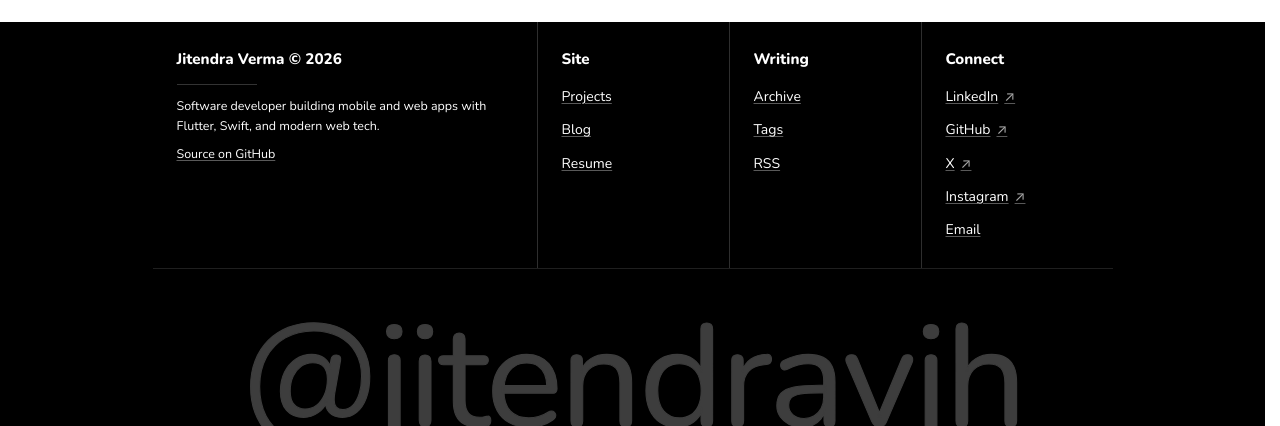
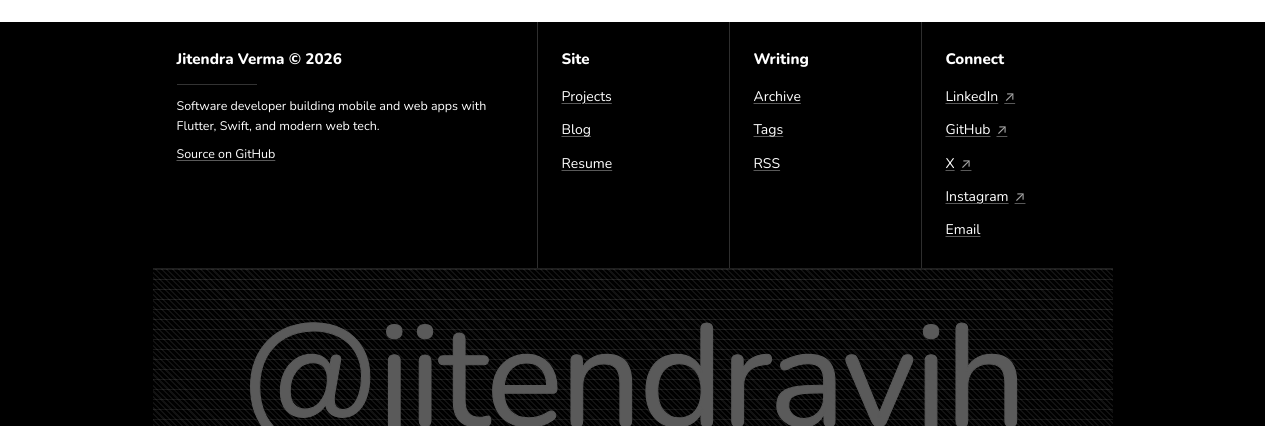
Before and after one commit to jitendravjh/jitendravjh.github.io, an Astro site: page / in a window 1280 px wide. Shown: the part 3773-4199 px from the top of the page. Built offline with nearby package versions, Linux system fonts and the light colour scheme; Astro itself is replaced by a stand-in of ours; some packages are replaced by stand-ins of ours; a web font is replaced by a local one.

Commit message:
Bring back the engraved lines behind the footer handle

```diff
--- a/src/styles/global.css
+++ b/src/styles/global.css
@@ -35,7 +35,7 @@
   --code-bg: #f7f7f4;
   --footer-bg: #000000;
   --footer-text: #ffffff;
-  --engrave-ink: #3d3d3d;
+  --engrave-ink: #5a5a5a;
 
   --node-vertical-offset: 3.5px;
   --node-horizontal-offset: 4.5px;
@@ -636,11 +636,11 @@ pre.block, .prose pre {
 }
 .engrave::before, .engrave::after { content: ""; position: absolute; inset: 0; z-index: -1; pointer-events: none; }
 .engrave::before {
-  background: repeating-linear-gradient(45deg, rgba(255, 255, 255, 0.2) 0 1.5px, transparent 1.5px 4px);
+  background: repeating-linear-gradient(45deg, color-mix(in srgb, var(--footer-text) 20%, transparent) 0 1.5px, transparent 1.5px 4px);
   opacity: 0.35;
 }
 .engrave::after {
-  background: repeating-linear-gradient(to bottom, var(--accent) 0 1px, transparent 1px 10px);
+  background: repeating-linear-gradient(to bottom, color-mix(in srgb, var(--footer-text) 55%, transparent) 0 1px, transparent 1px 10px);
   opacity: 0.2;
   -webkit-mask-image: linear-gradient(to bottom, #000, rgba(0, 0, 0, 0.7));
   mask-image: linear-gradient(to bottom, #000, rgba(0, 0, 0, 0.7));
@@ -809,6 +809,5 @@ a.cell:hover h3, .cell h3 a:hover { text-decoration: underline; text-underline-o
 .site-footer a:hover { text-decoration-color: var(--footer-text); }
 .footer-about hr { border-top-color: color-mix(in srgb, var(--footer-text) 20%, transparent); }
 .engrave { border-top-color: color-mix(in srgb, var(--footer-text) 12%, transparent); }
-.engrave::before, .engrave::after { display: none; }
 .engrave svg * { fill: var(--engrave-ink); fill-opacity: 1; stroke: var(--engrave-ink); stroke-opacity: 1; }
 .engrave svg { opacity: 1; }
```
